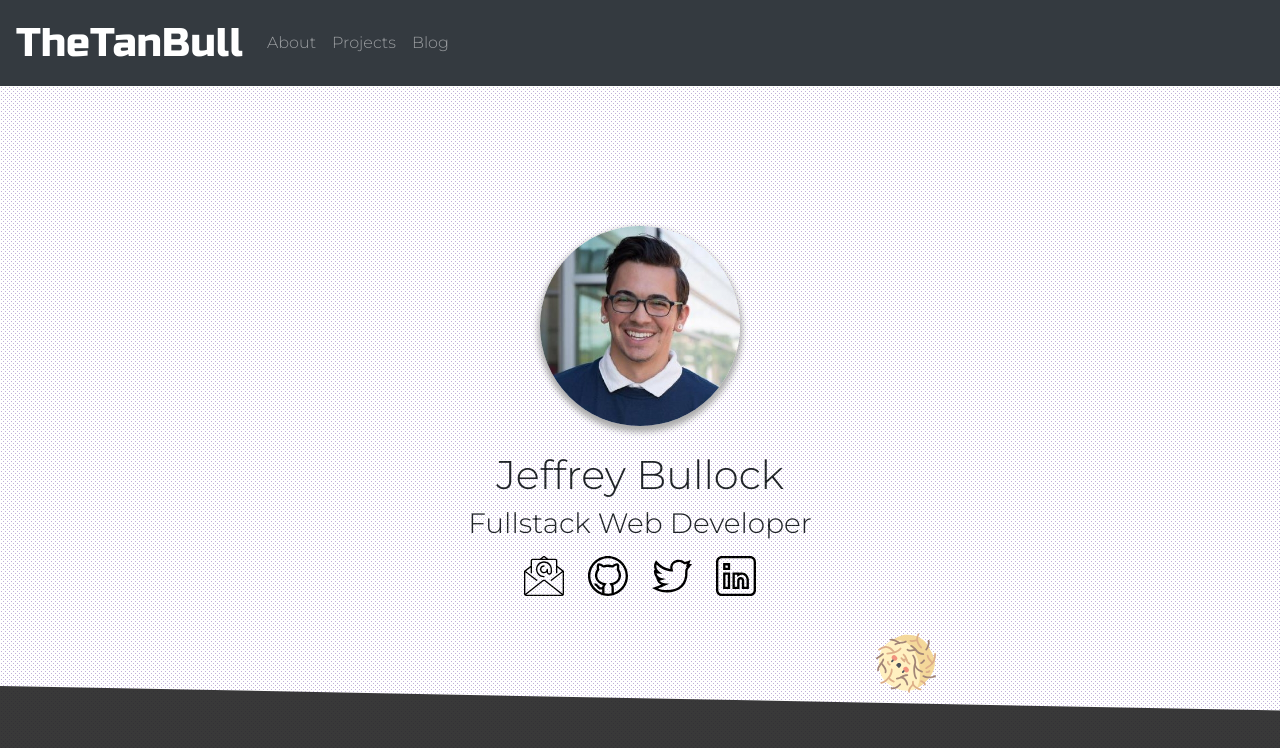
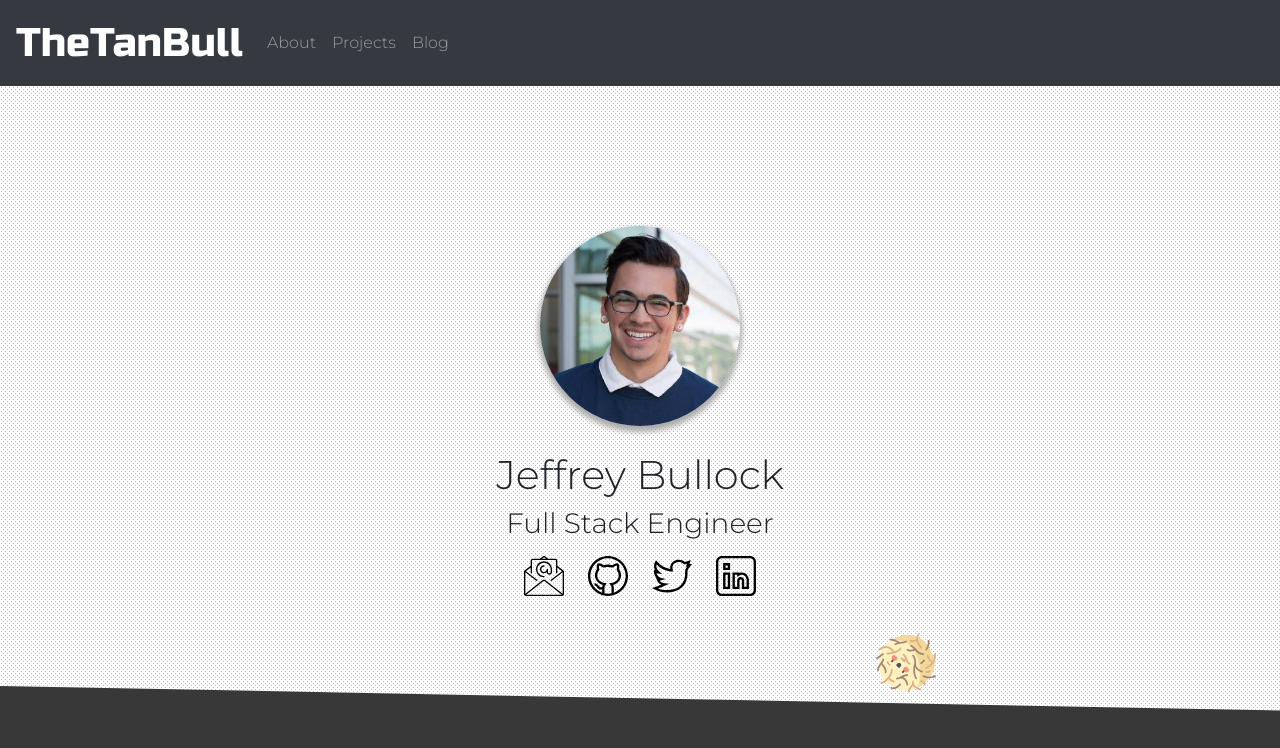
Before and after one commit to TheTanBull/ttb-portfolio, a plain HTML site: page index.html in a window 1280 px wide. Shown: the top 748 px of the page. Drawn offline with nearby package versions, Linux system fonts and the light colour scheme.

Commit message:
Adds title change

```diff
--- a/index.html
+++ b/index.html
@@ -49,7 +49,7 @@
 
 
         <h1>Jeffrey Bullock</h1>
-        <h3 class="mb-3">Fullstack Web Developer</h3>
+        <h3 class="mb-3">Full Stack Engineer</h3>
 
         <span>
           <a href="mailto:jeff@thetanbull.com">
```
